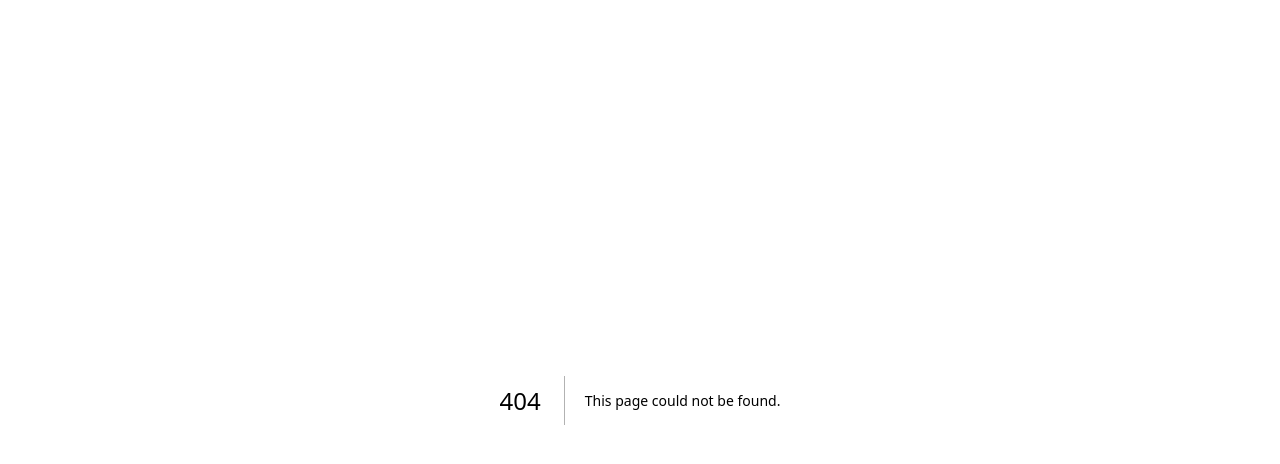
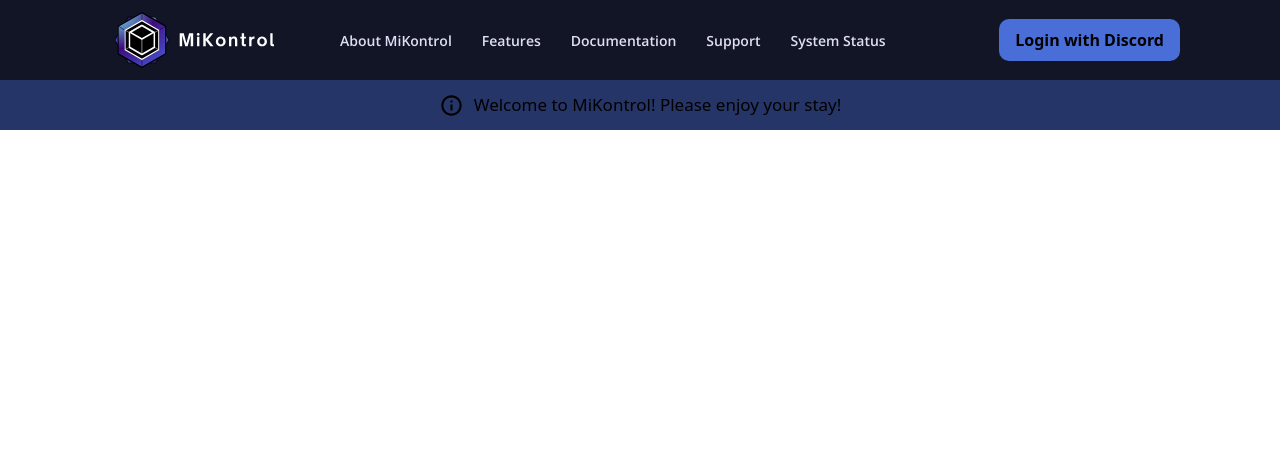
Before and after one commit to TheAlmightyGuard/MiKontrol-Dashboard, a Next.js app: page /about in a window 1280 px wide. Before the commit this address had no page. Shown: the top 464 px of the page. Built offline with nearby package versions, Linux system fonts and the light colour scheme.

Commit message:
Homepage Introduction Finished

```diff
--- /dev/null
+++ b/app/about/page.tsx
@@ -0,0 +1,10 @@
+import Navbar from '@/app/lib/components/Navbar'
+
+export default function About() {
+
+  return (
+    <div className="background">
+      <Navbar/>
+    </div>
+  );
+}
--- /dev/null
+++ b/app/features/page.tsx
@@ -0,0 +1,10 @@
+import Navbar from '@/app/lib/components/Navbar'
+
+export default function Features() {
+
+  return (
+    <div className="background">
+      <Navbar/>
+    </div>
+  );
+}
--- a/app/globals.css
+++ b/app/globals.css
@@ -1,4 +1,5 @@
 @import url('https://fonts.googleapis.com/css2?family=Open+Sans:ital,wght@0,300..800;1,300..800&display=swap');
+@import url('https://fonts.googleapis.com/css2?family=Lexend:wght@100..900&display=swap');
 @import "tailwindcss";
 
 /* Light (default) */
@@ -14,8 +15,12 @@
 
   --loginBtn-bg: #4a6ed8;
 
+  --homepage-primaryText: #dfdcfd;
+  --homepage-secondaryText: #655bcb;
+
 
   --font-open: "Open Sans", sans-serif;
+  --font-lexend: "Lexend", sans-serif;
   /* --font-sans: var(--font-geist-sans);
   --font-mono: var(--font-geist-mono); */
 }
@@ -31,6 +36,9 @@
   --navbar-text: #dcd8ff;
 
   --loginBtn-bg: #4a6ed8;
+
+  --homepage-primaryText: #dfdcfd;
+  --homepage-secondaryText: #655bcb;
 }
 
 html {
@@ -181,11 +189,7 @@ html {
   }
 
   .navbar-login {
-    padding-block: clamp(6px, 0.454vw, 10px);
-    padding-block: 10px !important;
-    font-size: clamp(13px, 0.23vw, 16px) !important;
-    padding-inline: 13px !important;
-
+    visibility: hidden;
   }
 
   .navbar-hamburger {
@@ -225,10 +229,10 @@ html {
   position: relative;
   display: flex;
   flex-direction: column;
-  align-items: center;
 
-  margin-block: 40px;
-  height: auto;
+  margin-block: 30px;
+  margin-inline: 20px;
+  height: 100dvh;
 }
 
 .hamburger-title {
@@ -236,3 +240,146 @@ html {
   font-weight: 500;
   font-size: 20px;
 }
+
+.hamburger-map {
+  display: flex;
+  flex-direction: column;
+  align-items: start;
+  margin-block: 10px;
+}
+
+.hamburger-mapbtn {
+  cursor: pointer;
+  font-size: 14px;
+  font-family: var(--font-open);
+  font-weight: 600;
+
+  color: var(--navbar-text);
+
+  border-radius: 8px;
+  padding-block: 10px;
+  padding-left: 10px;
+  padding-right: 30%;
+
+}
+
+.hamburger-mapbtn:hover {
+  background-color: var(--navbar-hover);
+}
+
+.hamburger-login {
+  cursor: pointer;
+  font-size: 16px;
+  font-weight: 600;
+
+  background-color: var(--loginBtn-bg);
+  border-radius: 10px;
+
+  padding-block: 9px;
+  padding-inline: 16px;
+}
+
+.hamburger-login:hover {
+  filter: brightness(90%);
+}
+
+.hamburger-logo {
+  display: flex;
+  flex-direction: row;
+  align-items: center;
+  gap: 10;
+
+  height: 50px;
+
+  cursor: pointer;
+
+  transition: 0.4s ease-in-out;
+  transition-property: scale;
+  transform: translateZ(0);
+}
+
+.hamburger-logo:hover {
+  scale: 105%;
+}
+
+/* Hamburger CSS above */
+
+/* ---------------- */
+
+/* Homepage CSS below */
+
+.main-content {
+  display: flex;
+  flex-direction: column;
+  margin-block-start: 180px;
+  margin-inline: 220px;
+}
+
+.introduction-area {
+  display: flex;
+  flex-direction: row;
+}
+
+.introduction-text {
+  max-width: 75%;
+  display: flex;
+  flex-direction: column;
+  justify-content: center;
+}
+
+.introduction-heading {
+  font-size: 60px;
+  font-weight: 900;
+  color: var(--homepage-primaryText);
+  font-family: var(--font-lexend);
+}
+
+.introduction-sub {
+  font-size: 25px;
+  font-weight: 500;
+  color: var(--homepage-primaryText);
+  font-family: var(--font-lexend);
+}
+
+.introduction-paragraph {
+  font-size: 16px;
+  font-weight: 400;
+  color: var(--homepage-secondaryText);
+  font-family: var(--font-lexend);
+}
+
+.introduction-logo {
+  display: flex;
+  align-items: center;
+  justify-content: center;
+  min-width: 40%;
+
+  user-select: none;
+}
+
+@media (width < 74rem) {
+  .introduction-logo {
+    display: none !important;
+  }
+
+  .introduction-text {
+    max-width: 100%;
+  }
+
+  .main-content {
+    margin-inline: clamp(10px, 7.955vw, 100px) !important;
+  }
+
+  .introduction-heading {
+    font-size: clamp(3.125rem, 2.27vw, 3.75rem) !important;
+  }
+
+  .introduction-sub {
+    font-size: clamp(1.125rem, 0.795vw + 14px, 1.5625rem) !important;
+  }
+
+  .introduction-paragraph {
+    font-size: clamp(14px, 0.227vw + 13px, 16px) !important;
+    /* font-size: 14px !important; */
+  }
+}
--- a/app/lib/components/HamburgerMenu.tsx
+++ b/app/lib/components/HamburgerMenu.tsx
@@ -1,9 +1,24 @@
+import logo from "@/public/navbar-logo.svg";
+import Image from "next/image";
+import { redirect } from "next/navigation";
+
 export default function HamburgerMenu() {
     return (
         <>
-            <nav className="hamburger-menu">
+            <nav className="hamburger-menu !hidden">
                 <div className="hamburger-container">
-                    <h1 className="hamburger-title">MiKontrol</h1>
+                    <div className="hamburger-logo" onClick={() => redirect('/')}>
+                        <Image src={logo} alt="MiKontrol" width={140}/>
+                    </div>
+                    <div className="hamburger-map">
+                        <button className="hamburger-mapbtn" onClick={() => redirect('/about')}>About MiKontrol</button>
+                        <button className="hamburger-mapbtn" onClick={() => redirect('/features')}>Features</button>
+                        <button className="hamburger-mapbtn" onClick={() => redirect('https://docs.mikontrol.ca')}>Documentation</button>
+                        <button className="hamburger-mapbtn" onClick={() => redirect('/support')}>Support</button>
+                        <button className="hamburger-mapbtn" onClick={() => redirect('https://status.mikontrol.ca')}>System Status</button>
+                    </div>
+
+                    <button className="hamburger-login" onClick={() => redirect('https://api.mikontrol.ca/auth/login')}>Login with Discord</button>
                 </div>
             </nav>
         </>
--- a/app/lib/components/Navbar.tsx
+++ b/app/lib/components/Navbar.tsx
@@ -1,8 +1,11 @@
+"use client"
+
 import Image from 'next/image';
 import logo from "@/public/navbar-logo.svg";
 import NavbarNews from './NavbarNews';
 import HamburgerMenu from './HamburgerMenu';
 import { GiHamburgerMenu } from 'react-icons/gi';
+import { redirect } from 'next/navigation';
 
 export default function Navbar() {
     return (
@@ -10,18 +13,19 @@ export default function Navbar() {
             <HamburgerMenu/>
             <nav className="navbar">
                 <div className="navbar-container">
-                    <div className="navbar-logo">
+                    <div className="navbar-logo" onClick={() => redirect('/')}>
                         <Image src={logo} alt="MiKontrol" width={180}/>
                     </div>
 
                     <div className="navbar-map">
-                        <button className="navbar-mapbtn">About MiKontrol</button>
-                        <button className="navbar-mapbtn">Features</button>
-                        <button className="navbar-mapbtn">Discord Server</button>
-                        <button className="navbar-mapbtn">Project Status</button>
+                        <button className="navbar-mapbtn" onClick={() => redirect('/about')}>About MiKontrol</button>
+                        <button className="navbar-mapbtn" onClick={() => redirect('/features')}>Features</button>
+                        <button className="navbar-mapbtn" onClick={() => redirect('https://docs.mikontrol.ca')}>Documentation</button>
+                        <button className="navbar-mapbtn" onClick={() => redirect('/support')}>Support</button>
+                        <button className="navbar-mapbtn" onClick={() => redirect('https://status.mikontrol.ca')}>System Status</button>
                     </div>
 
-                    <button className="navbar-login">Login with Discord</button>
+                    <button className="navbar-login" onClick={() => redirect('https://api.mikontrol.ca/auth/login')}>Login with Discord</button>
                     <button className="navbar-hamburger">
                         <GiHamburgerMenu/>
                     </button>
--- a/app/page.tsx
+++ b/app/page.tsx
@@ -1,10 +1,26 @@
 import Navbar from './lib/components/Navbar';
+import Image from 'next/image';
+import logo from "@/public/navbarIcon.svg";
 
 export default function Home() {
 
   return (
-    <div className="background">
-      <Navbar/>
+    <div className='background'>
+      <header>
+        <Navbar/>
+      </header>
+      <main className='main-content'>
+        <section className='introduction-area'>
+          <div className='introduction-text'>
+            <h1 className='introduction-heading'>MiKontrol</h1>
+            <h2 className='introduction-sub'>The simplest, yet advanced way to moderation and connectivity</h2>
+            <p className='introduction-paragraph'>Centralized Discord moderation, real-time server analytics, and cross-platform connections to grow and manage your community.</p>
+          </div>
+          <div className='introduction-logo'>
+            <Image src={logo} alt="MiKontrol" width={400}/>
+          </div>
+        </section>
+      </main>
     </div>
   );
 }
--- /dev/null
+++ b/app/support/page.tsx
@@ -0,0 +1,10 @@
+import Navbar from '@/app/lib/components/Navbar'
+
+export default function Support() {
+
+  return (
+    <div className="background">
+      <Navbar/>
+    </div>
+  );
+}
```
